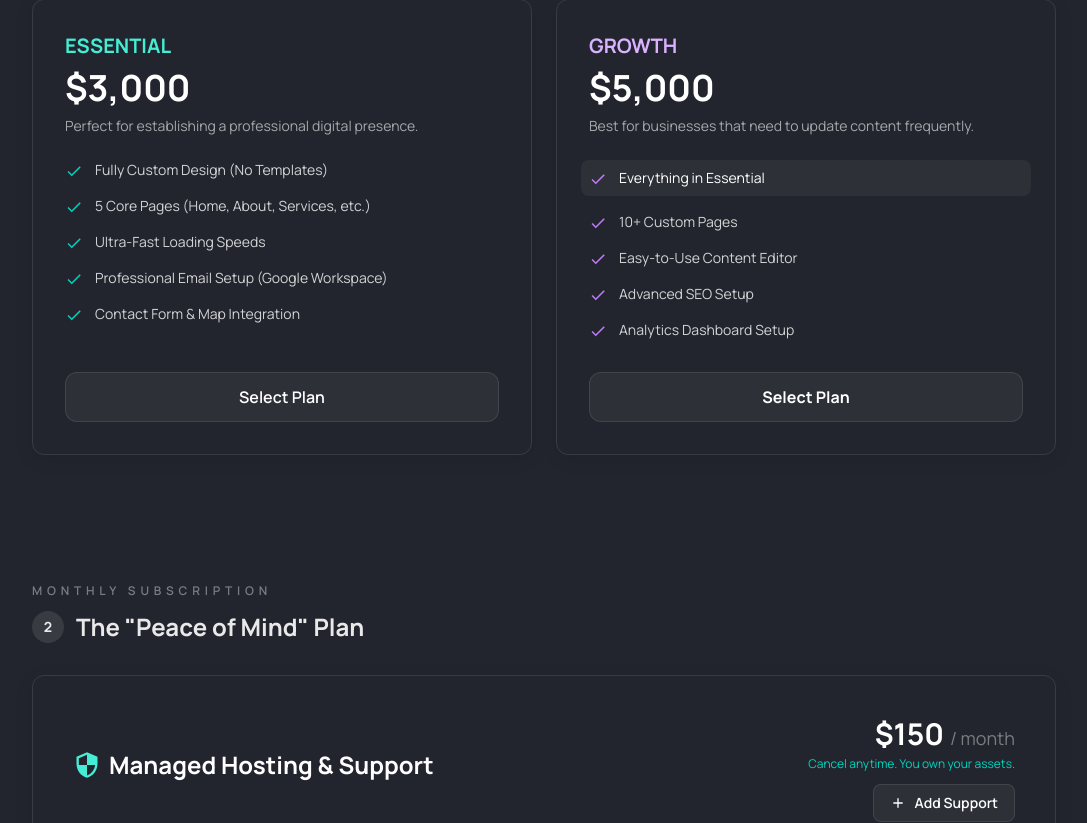
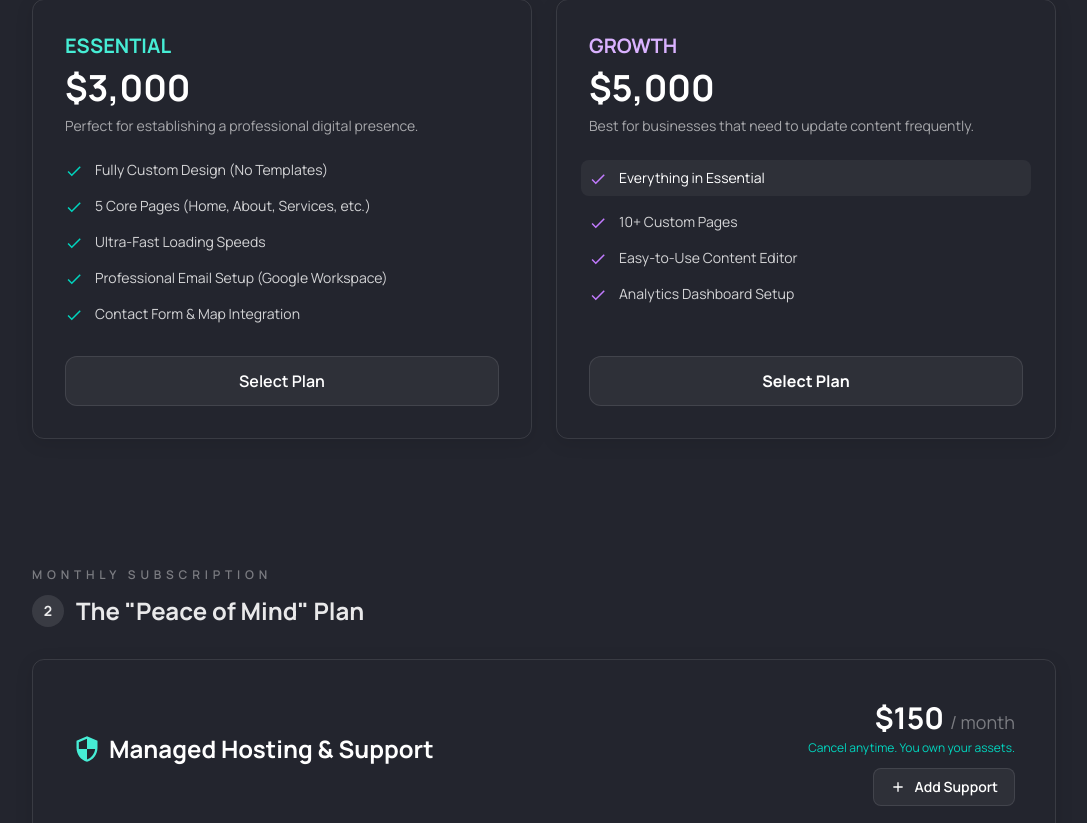
Before and after one commit to Max-Burleigh/max-portfolio-v4, a Next.js app: page / in a window 1280 px wide. Shown: the part 1377-2200 px from the top of the page, without its empty margins (89-1176 px from the left). Built offline with nearby package versions, Linux system fonts and the light colour scheme.

Commit message:
Update Based Chat preview text and remove Advanced SEO Setup

```diff
--- a/app/components/projects/BasedChat.tsx
+++ b/app/components/projects/BasedChat.tsx
@@ -91,11 +91,12 @@ const BasedChat: React.FC = () => {
         <strong className="mb-2 block text-[1.2rem] text-[#00ffd5]">Based Chat</strong>
         <p className="text-base leading-[1.4] text-white">
           An LLM-agnostic chat application, with many cool features like drag and dropping entire folders, branched threads, prompt storage, code preview, and much more.
-          <br />
-          <span className="italic text-sm text-[#00ffd5]">(Preview link coming soon)</span>
         </p>
         <div className="mt-4">
           <TechStack items={techItems} />
+          <p className="mt-4 text-sm text-[rgba(255,255,255,0.6)] italic">
+            Preview link coming soon
+          </p>
         </div>
       </div>
     </div>
--- a/app/sections/ServicesSection.tsx
+++ b/app/sections/ServicesSection.tsx
@@ -312,7 +312,6 @@ const ServicesSection = forwardRef<HTMLDivElement, ServicesSectionProps>((props,
                     {[
                       "10+ Custom Pages",
                       "Easy-to-Use Content Editor",
-                      "Advanced SEO Setup",
                       "Analytics Dashboard Setup"
                     ].map((item, i) => (
                       <li key={i} className="flex items-start gap-3 text-sm text-white/80">
```
